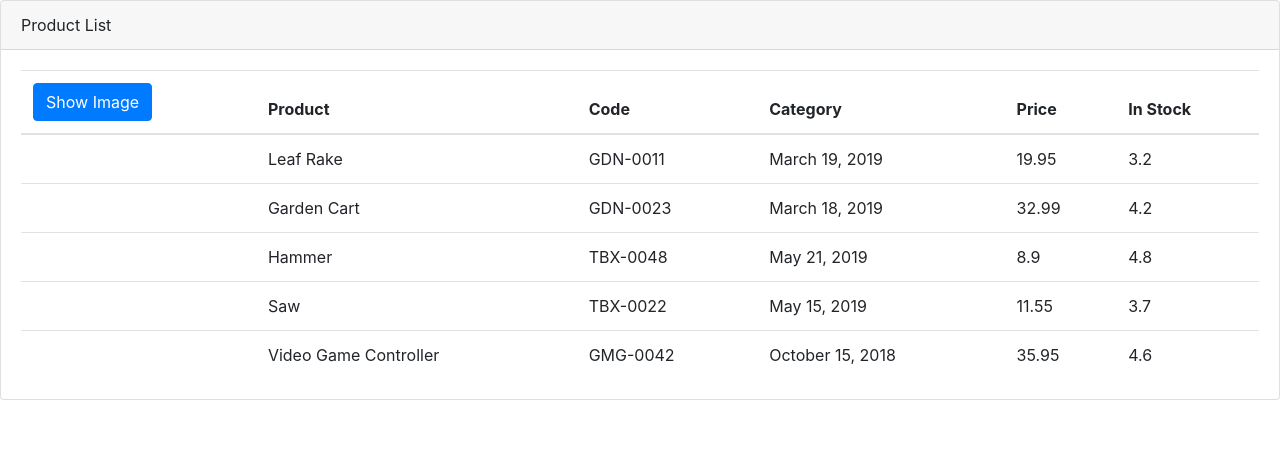
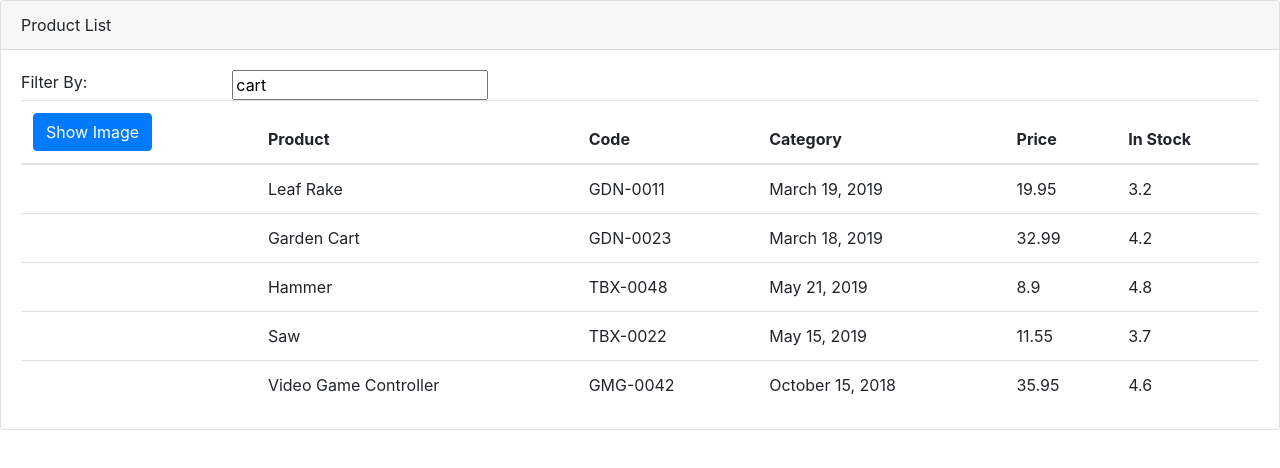
Before and after one commit to brookhutchinson/apm, an Angular app: page / in a window 1280 px wide. Shown: the top 468 px of the page. Built offline with nearby package versions, Linux system fonts and the light colour scheme.

Commit message:
Use 2-way data binding when a user enters a filter for the product list

```diff
--- a/src/app/modules/product/components/product-list/product-list.component.html
+++ b/src/app/modules/product/components/product-list/product-list.component.html
@@ -4,17 +4,15 @@
   </div><!-- /card-header -->
 
   <div class="card-body">
-    <div class="container">
-      <div class="row justify-content-between">
-        <div class="col-3">
+    <div class="row">
+      <div class="col-md-2">
+        Filter By:
+      </div><!-- /.col-md-2 -->
 
-        </div><!-- /.col-3 -->
-
-        <div class="col-2">
-
-        </div><!-- /.col-2 -->
-      </div><!-- /.row -->
-    </div><!-- /.container -->
+      <div class="col-md-4">
+        <input type="text" [(ngModel)]="listFilter">
+      </div><!-- /.col-md-4 -->
+    </div><!-- /.row -->
 
     <div class="table-responsive">
       <table class="table mb-0" *ngIf="products && products.length">
@@ -41,6 +39,5 @@
         </tbody>
       </table>
     </div><!-- /.table-responsive -->
-
   </div><!-- /.card-body -->
 </div><!-- /.card -->
--- a/src/app/modules/product/components/product-list/product-list.component.ts
+++ b/src/app/modules/product/components/product-list/product-list.component.ts
@@ -14,7 +14,7 @@ export class ProductListComponent implements OnInit {
 
   imageWidth: number = 50;
   imageMargin: number = 2;
-
+  listFilter: string = 'cart';
   pageTitle: string = 'Product List';
 
   products: Product[] = [
```
Also changed, not shown: src/app/modules/shared/shared.module.ts (+11 -2 lines).
